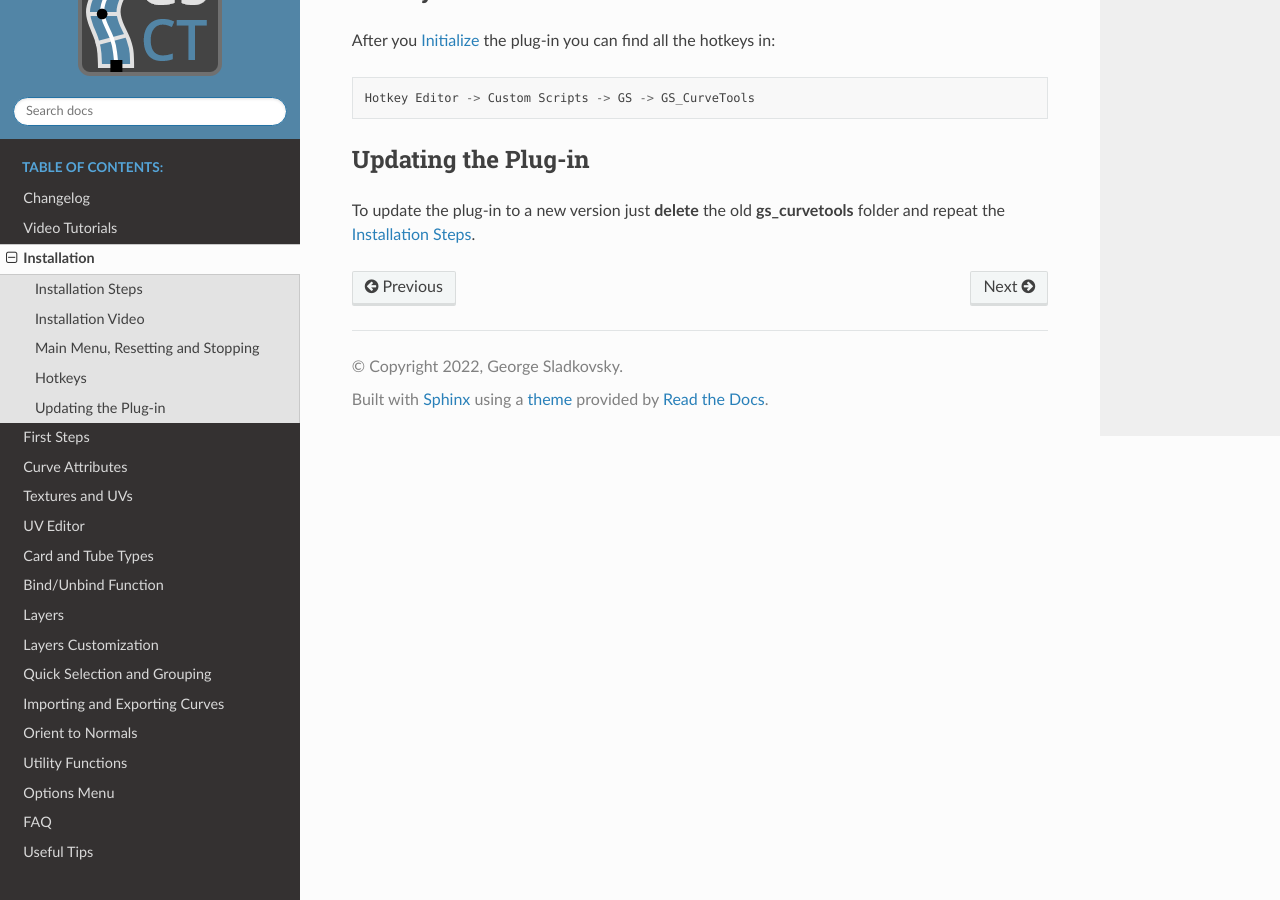
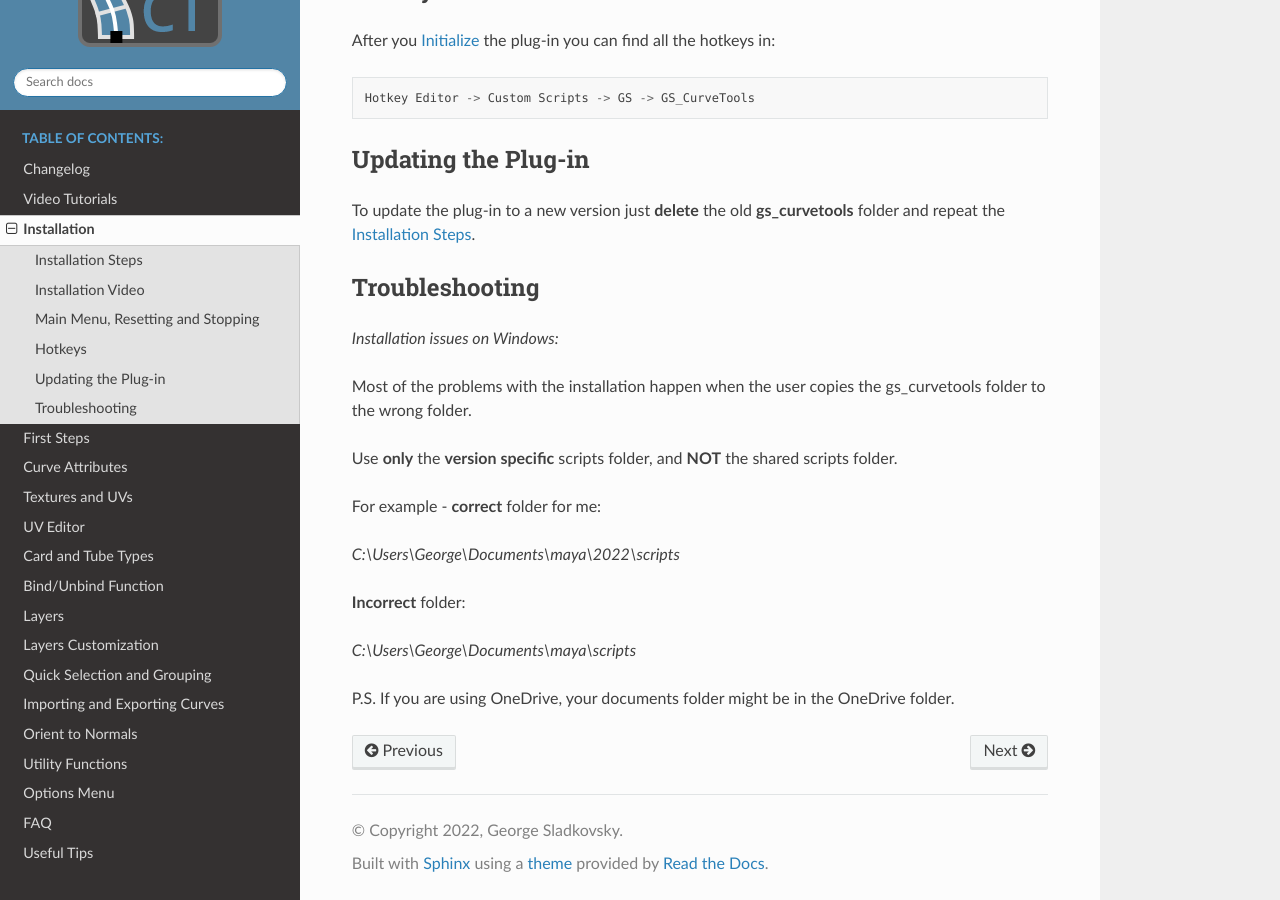
Before and after one commit to Video-Nomad/gs-curvetools-docs, a Sphinx documentation site: the page built from docs/source/installation.rst, in a window 1280 px wide and 900 px high, scrolled down 2459 px. Built offline with Sphinx 7.4.7 and the Read the Docs theme 2.0.0, drawn with Linux system fonts in a browser that asks for light colours; pages that are not in the unit, such as notebooks, are missing from menus.

Commit message:
added troubleshooting section

```diff
--- a/docs/source/installation.rst
+++ b/docs/source/installation.rst
@@ -114,3 +114,22 @@
 ^^^^^^^^^^^^^^^^^^^^
 
 To update the plug-in to a new version just **delete** the old **gs_curvetools** folder and repeat the `Installation Steps`_.
+
+Troubleshooting
+^^^^^^^^^^^^^^^
+
+*Installation issues on Windows:*
+
+Most of the problems with the installation happen when the user copies the gs_curvetools folder to the wrong folder.
+
+Use **only** the **version specific** scripts folder, and **NOT** the shared scripts folder.
+
+For example - **correct** folder for me:
+
+*C:\\Users\\George\\Documents\\maya\\2022\\scripts*
+
+**Incorrect** folder:
+
+*C:\\Users\\George\\Documents\\maya\\scripts*
+
+P.S. If you are using OneDrive, your documents folder might be in the OneDrive folder.
```
Also changed, not shown: 1 other file.
